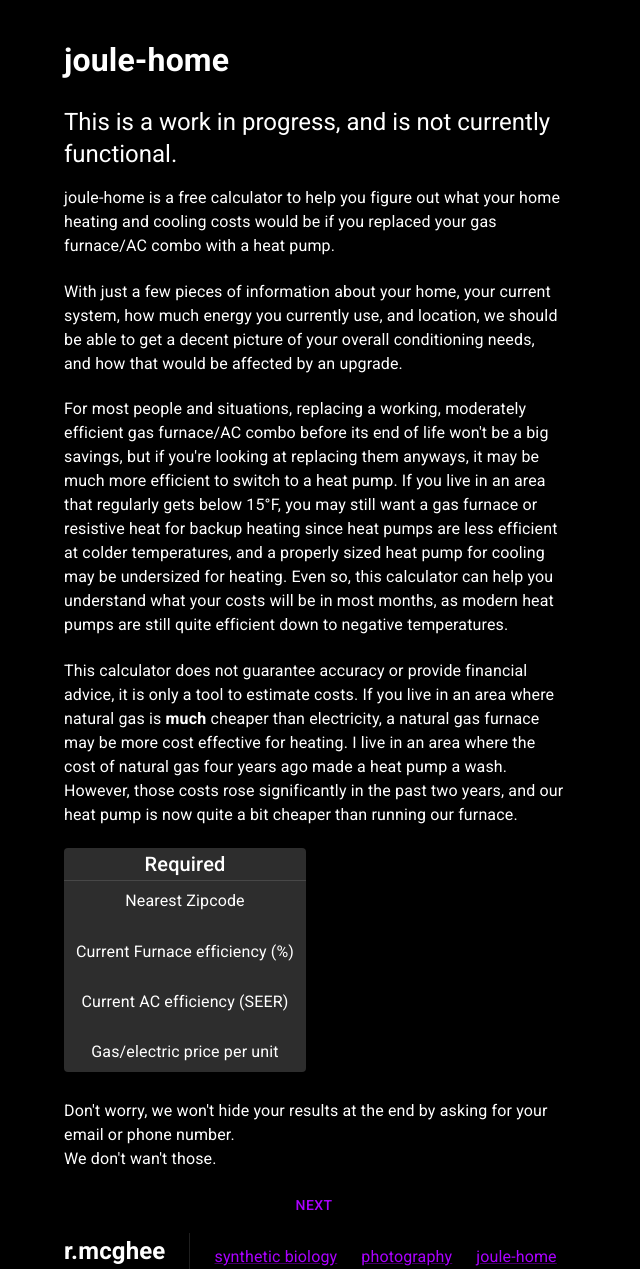
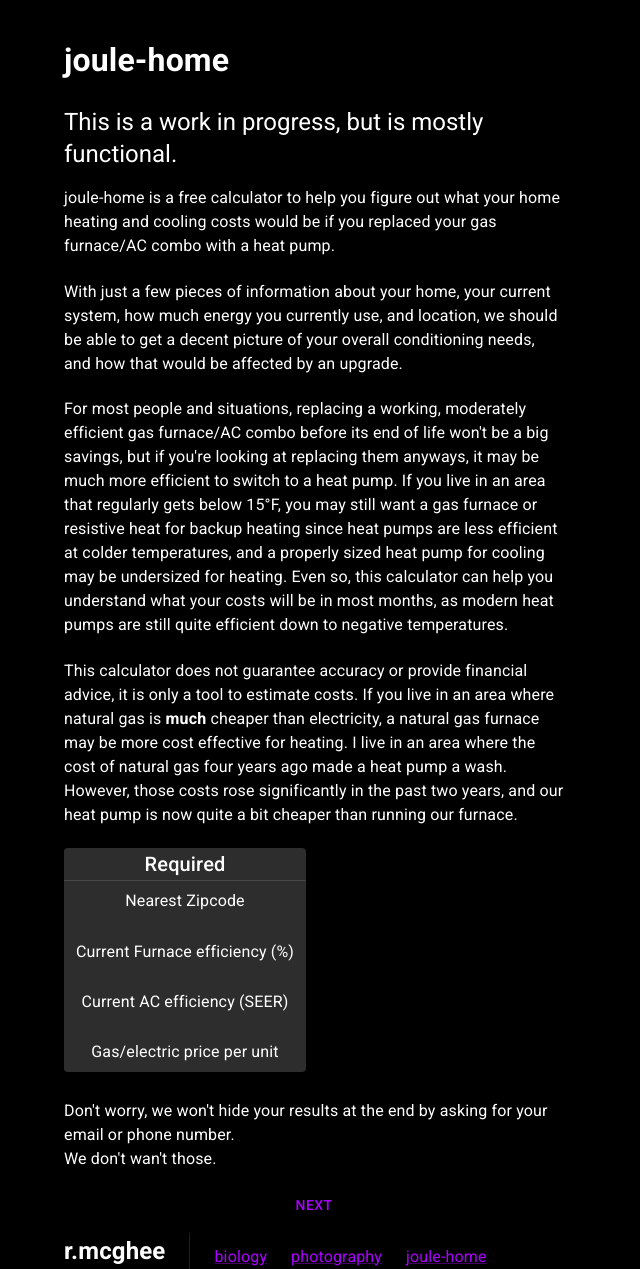
Before and after one commit to RMcGhee/joule-home, a React (Create React App) app: page / in a window 1280 px wide. Shown: the whole page, without its empty margins (0-640 px from the left). Built offline with nearby package versions, Linux system fonts and the light colour scheme.

Commit message:
Work on links, fixed intro

```diff
--- a/src/bottom-nav/BottomNav.tsx
+++ b/src/bottom-nav/BottomNav.tsx
@@ -14,9 +14,12 @@ const user_home_url = 'https://rmcghee.github.io/'
 const BottomNav: React.FC = () => {
   const tooltipContent = (
     <React.Fragment>
-      <Typography color="inherit">Additional Info</Typography>
-      <Link href={user_home_url + "extra_info.html"} target="_blank" rel="noopener noreferrer">
-        Click here for more info
+      <Typography color="inherit">Want to connect?</Typography>
+      <Link href="https://www.linkedin.com/in/rich-mcghee-18a41757" target="_blank" rel="noopener noreferrer">
+        LinkedIn
+      </Link><br/>
+      <Link href={user_home_url} target="_self" rel="noopener noreferrer">
+        Home
       </Link>
     </React.Fragment>
   );
@@ -33,7 +36,7 @@ const BottomNav: React.FC = () => {
           <h2 style={{ cursor: 'pointer' }}>r.mcghee</h2>
         </Tooltip>
         <Divider orientation='vertical'/>
-        <Link href={user_home_url + "synbio.html"}>synthetic biology</Link><br />
+        <Link href={user_home_url + "synbio.html"}>biology</Link><br />
         <Link href={user_home_url + "photography.html"}>photography</Link><br />
         <Link href="/">joule-home</Link><br />
       </Stack>
--- a/src/calculator/Introduction.tsx
+++ b/src/calculator/Introduction.tsx
@@ -7,7 +7,7 @@ const Introduction: React.FC = () => {
     <LeftGrow>
       <Box sx={{ display: 'flex', flexDirection: 'column', justifyContent: 'flex-start', gap: 2 }}>
       <Typography variant='h5'>
-        This is a work in progress, and is not currently functional.
+        This is a work in progress, but is mostly functional.
       </Typography>
       <Typography variant='body1' gutterBottom>
         joule-home is a free calculator to help you figure out what your home heating and cooling costs would be if you replaced
@@ -46,17 +46,6 @@ const Introduction: React.FC = () => {
                      ))}
                 </Paper>
             </Grid>
-            {/* <Grid item xs={12} sm={6} textAlign='center'>
-                <Paper>
-                    <Typography variant="h6">Optional</Typography>
-                    <Divider />
-                    {["Gas/electric bill by month", "Home sqft",].map(item => (
-                        <Typography key={item} sx={{ marginBottom: 1.3, padding: 1 }}>
-                            {item}
-                        </Typography>
-                     ))}
-                </Paper>
-            </Grid> */}
         </Grid>
         Don't worry, we won't hide your results at the end by asking for your email or phone number.
         <br/>We don't wan't those.
```
